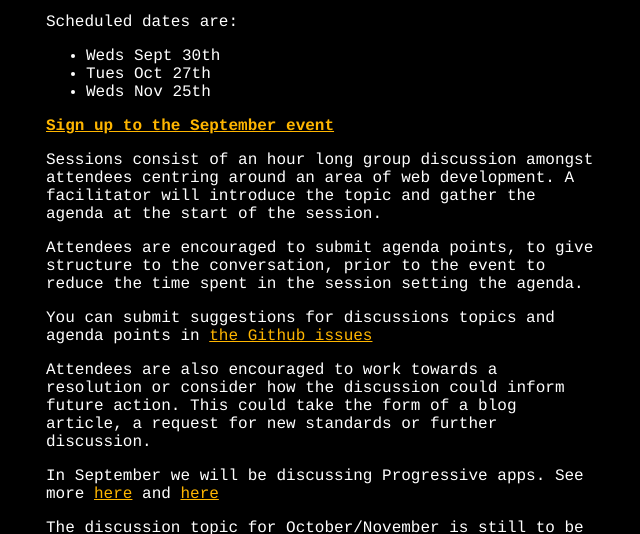
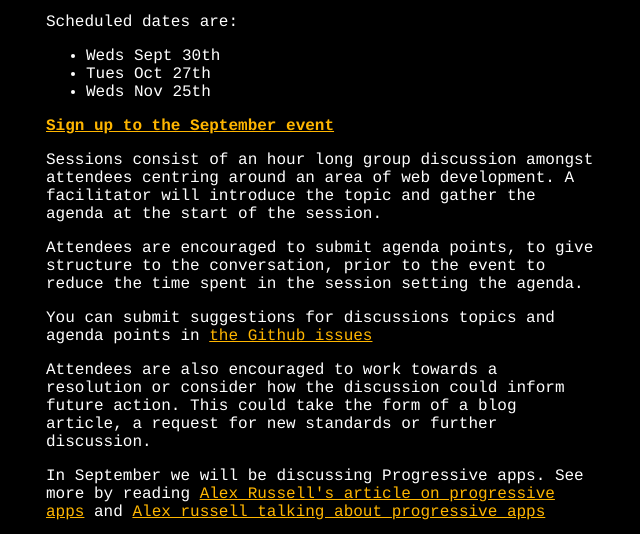
Before and after one commit to mairead/breakout-sessions, a plain HTML site: page index.html in a window 1280 px wide. Shown: the part 237-771 px from the top of the page, without its empty margins (319-959 px from the left). Drawn offline with Linux system fonts and the light colour scheme.

Commit message:
update content

```diff
--- a/index.html
+++ b/index.html
@@ -34,7 +34,7 @@
 
 			<p>Attendees are also encouraged to work towards a resolution or consider how the discussion could inform future action. This could take the form of a blog article, a request for new standards or further discussion.</p>
 
-			<p>In September we will be discussing Progressive apps. See more <a href="">here</a> and <a href="">here</a></p>
+			<p>In September we will be discussing Progressive apps. See more by reading <a href="https://infrequently.org/2015/06/progressive-apps-escaping-tabs-without-losing-our-soul/">Alex Russell's article on progressive apps</a> and <a href="https://vimeo.com/132501774">Alex russell talking about progressive apps</a></p>
 
 			<p>The discussion topic for October/November is still to be decided. You can state your preferred topics in <a href="https://github.com/mairead/breakout-sessions/issues">the Github issues</a>. We can stick with the previous topics or select another. The previous topics were as follows:</p>
 <ul>
```
